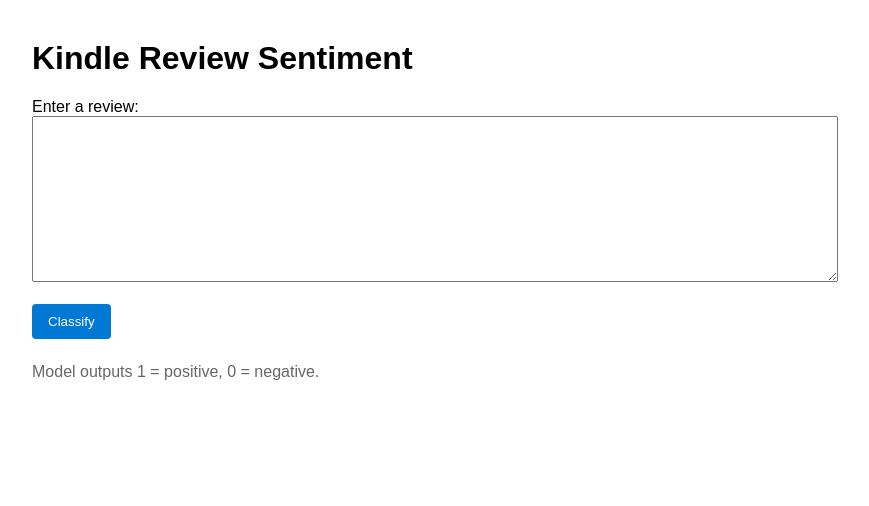
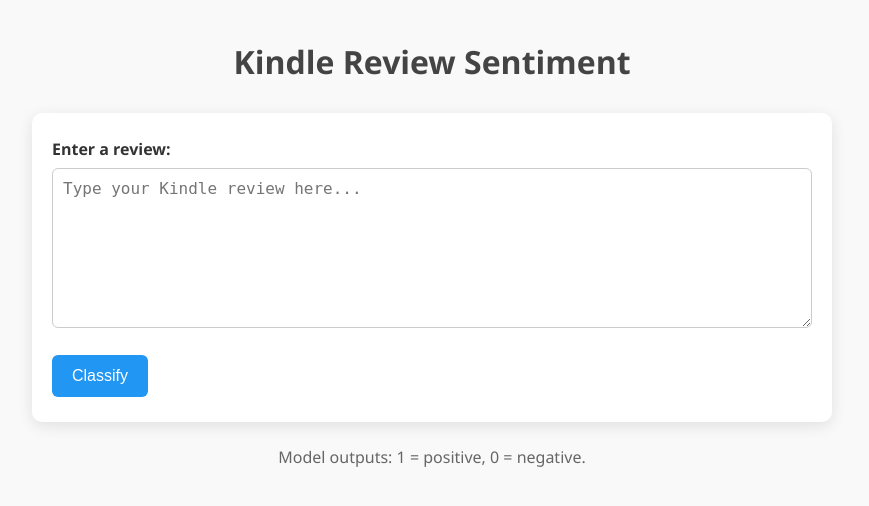
Before and after one commit to AMIYA-debug/sentiment-analysis, a Flask app: page / in a window 1280 px wide. Shown: the top 506 px of the page, without its empty margins (208-1077 px from the left). Run offline with Flask 3, Linux system fonts and the light colour scheme; parts of the project's set-up code (start-up, migrations or seed data) failed here and were passed over.

Commit message:
improved-frontend

```diff
--- a/templates/index.html
+++ b/templates/index.html
@@ -5,18 +5,75 @@
     <meta name="viewport" content="width=device-width, initial-scale=1">
     <title>Kindle Review Sentiment</title>
     <style>
-      body{font-family: Arial, Helvetica, sans-serif; max-width:800px;margin:40px auto}
-      textarea{width:100%;height:160px}
-      .btn{padding:10px 16px;background:#0078d4;color:#fff;border:none;border-radius:4px}
+      body {
+        font-family: 'Segoe UI', Tahoma, Geneva, Verdana, sans-serif;
+        max-width: 800px;
+        margin: 40px auto;
+        background-color: #f9f9f9;
+        color: #333;
+        padding: 0 15px;
+      }
+
+      h1 {
+        text-align: center;
+        margin-bottom: 30px;
+        color: #444;
+      }
+
+      form {
+        background-color: #fff;
+        padding: 25px 20px;
+        border-radius: 10px;
+        box-shadow: 0 4px 15px rgba(0,0,0,0.1);
+      }
+
+      label {
+        font-weight: bold;
+        display: block;
+        margin-bottom: 8px;
+      }
+
+      textarea {
+        width: 100%;
+        height: 160px;
+        padding: 10px;
+        border-radius: 6px;
+        border: 1px solid #ccc;
+        resize: vertical;
+        font-size: 16px;
+        box-sizing: border-box;
+      }
+
+      .btn {
+        padding: 12px 20px;
+        background: #2196F3;
+        color: #fff;
+        border: none;
+        border-radius: 6px;
+        cursor: pointer;
+        font-size: 16px;
+        transition: background-color 0.3s ease;
+      }
+
+      .btn:hover {
+        background-color: #1976D2;
+      }
+
+      p.note {
+        margin-top: 24px;
+        color: #666;
+        text-align: center;
+      }
     </style>
   </head>
   <body>
     <h1>Kindle Review Sentiment</h1>
     <form method="post" action="/predict">
-      <label for="review">Enter a review:</label><br>
-      <textarea id="review" name="review"></textarea><br><br>
+      <label for="review">Enter a review:</label>
+      <textarea id="review" name="review" placeholder="Type your Kindle review here..."></textarea>
+      <br><br>
       <button class="btn" type="submit">Classify</button>
     </form>
-    <p style="margin-top:24px;color:#666">Model outputs 1 = positive, 0 = negative.</p>
+    <p class="note">Model outputs: 1 = positive, 0 = negative.</p>
   </body>
 </html>
```
Also changed, not shown: templates/home.html (+58 -7 lines).
